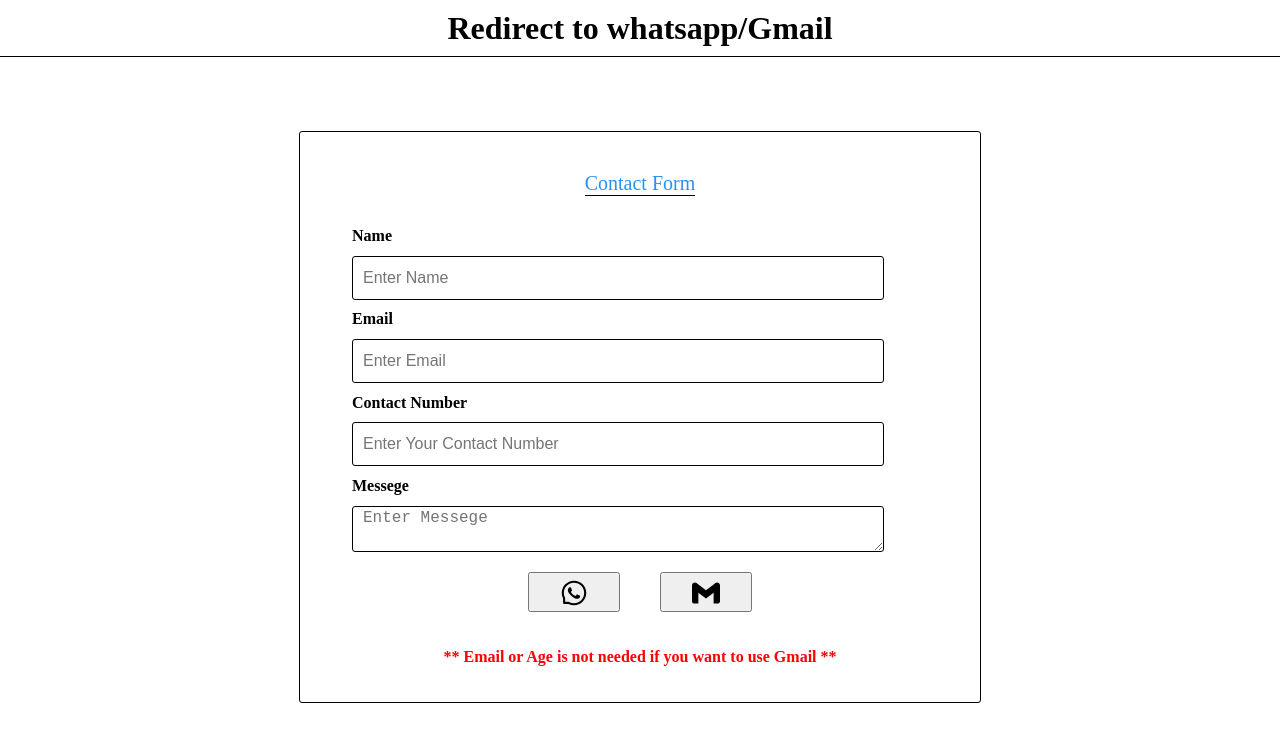
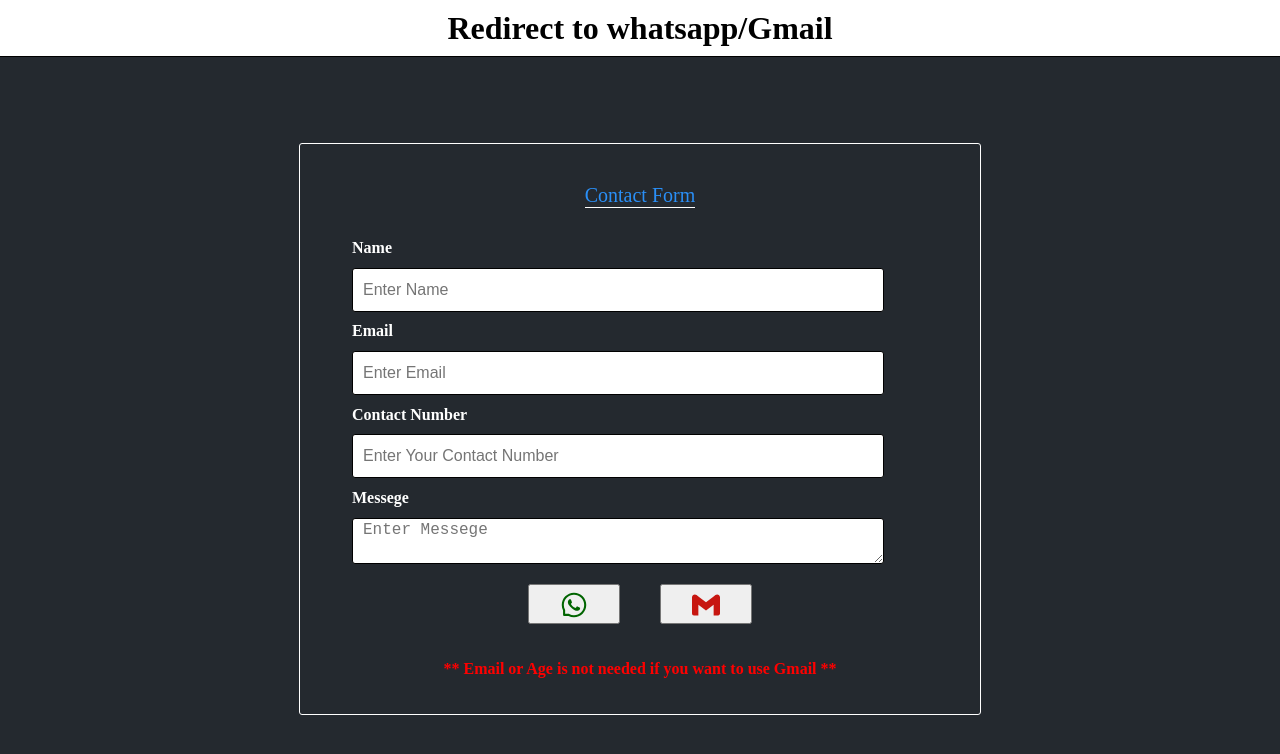
Before and after one commit to ramavatarmeena99/Avatar-Redirect-Whatsapp, a React (Create React App) app: page / in a window 1280 px wide. Shown: the top 754 px of the page. Built offline with nearby package versions, Linux system fonts and the light colour scheme; a web font is replaced by a local one.

Commit message:
some css add

```diff
--- a/src/Components/Home.js
+++ b/src/Components/Home.js
@@ -42,7 +42,7 @@ export default function Home() {
 
       <MainContainer>
         <ForMiddleDiv>
-        <p style={{fontSize:"20px",borderBottom:"1px solid black",color:"#2a8ff7"}} >Contact Form</p>
+        <p style={{fontSize:"20px",borderBottom:"1px solid white",color:"#2a8ff7"}} >Contact Form</p>
 
           <UserDetails>
             <H1 >Name</H1>
@@ -91,14 +91,14 @@ export default function Home() {
               justifyContent: "center",
             }}
           >
-            <Button onClick={sendResponse}>
+            <WhatsappButton onClick={sendResponse}>
               {" "}
-              <AiOutlineWhatsApp />
-            </Button>
-            <Button onClick={sendEmail}>
+              <AiOutlineWhatsApp  />
+            </WhatsappButton>
+            <GmailButton onClick={sendEmail}>
               {" "}
               <SiGmail />
-            </Button>
+            </GmailButton>
           </div>
           <p style={{ fontSize: "16px", color: "red", fontWeight: "bold" }}>
             ** Email or Age is not needed if you want to use Gmail **
@@ -111,10 +111,11 @@ export default function Home() {
 
 const MainContainer = styled.div`
   width: 100%;
-  height: 90vh;
+  height: 93vh;
   display: flex;
   align-items: center;
   justify-content: center;
+  background-color:#24292f ;
 `;
 
 const ForMiddleDiv = styled.div`
@@ -124,7 +125,7 @@ const ForMiddleDiv = styled.div`
   flex-direction: column;
   align-items: center;
   justify-content: center;
-  border: 1px solid black;
+  border: 1px solid white;
   border-radius: 3px;
   padding: 20px;
   @media (max-width: 768px) {
@@ -139,14 +140,25 @@ const UserDetails = styled.div`
   align-items: flex-start;
   justify-content: center;
 `;
-const Button = styled.button`
+const WhatsappButton = styled.button`
   width: auto;
   padding: 5px 30px;
   height: 40px;
   margin: 20px;
   cursor: pointer;
   font-size: 28px;
+  color:darkgreen;
 `;
+const GmailButton = styled.button`
+  width: auto;
+  padding: 5px 30px;
+  height: 40px;
+  margin: 20px;
+  cursor: pointer;
+  font-size: 28px;
+  color:#c71610;
+`;
+
 
 const Input = styled.input`
   width: 90%;
@@ -171,5 +183,6 @@ const TextArea = styled.textarea`
 
 const H1 = styled.h1`
 font-size:16px ;
+color:white
 
 `;
```
